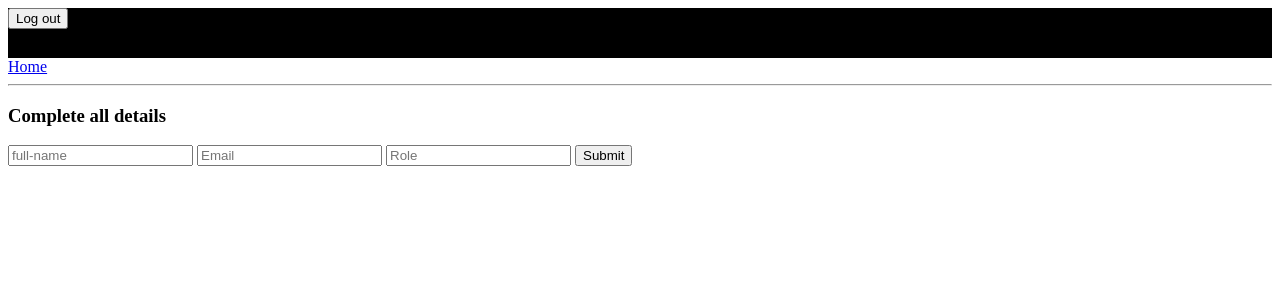
After one commit to Saniyaj21/StudentQ, a Django app: page /profile-details/ in a window 1280 px wide. The commit adds this page. Shown: the top 300 px of the page. Run offline with Django 4.2, Linux system fonts and the light colour scheme; a user stored in the database is signed in; data comes from the database, SQL or seed files in the repository; both versions use the stored data as it was after the commit.

Commit message:
user creation complete

```diff
--- a/Base/models.py
+++ b/Base/models.py
@@ -10,19 +10,22 @@ class Profile(models.Model):
     fullName = models.CharField(max_length = 200, null=True)
     email = models.EmailField(max_length =100, null=True)
 
-    TEACHER = 'teacher'
-    STUDENT = 'student'
-    OWNER = 'owner'
-    ROLE_CHOICES = [
-        (TEACHER, 'Teacher'),
-        (STUDENT, 'Student'),
-        (OWNER, 'Owner'),
-    ]
-    role = models.CharField(
-        max_length=10,
-        choices=ROLE_CHOICES,
-        default=STUDENT,
-    )
+    # TEACHER = 'teacher'
+    # STUDENT = 'student'
+    # OWNER = 'owner'
+    # ROLE_CHOICES = [
+    #     (TEACHER, 'Teacher'),
+    #     (STUDENT, 'Student'),
+    #     (OWNER, 'Owner'),
+    # ]
+    # role = models.CharField(
+    #     max_length=10,
+    #     choices=ROLE_CHOICES,
+    #     default=STUDENT,
+    # )
+
+    # role will be a chice on frontend all in lower case ex - teacher student owner
+    role = models.CharField(max_length= 50)
 
 
     def __str__(self):
@@ -33,18 +36,18 @@ class Profile(models.Model):
 class Student(models.Model):
 
     student_userid  = models.CharField(max_length=200)
-    institute = models.CharField(max_length=200)
+    institute = models.CharField(max_length=200, null=True)
 
 
 
 class Teacher(models.Model):
 
     teacher_userid  = models.CharField(max_length=200)
-    location = models.CharField(max_length=200)
+    location = models.CharField(max_length=200, null=True)
 
 
 
 class Owner(models.Model):
 
     mess_userid  = models.CharField(max_length=200)
-    mess_name = models.CharField(max_length=200)
+    mess_name = models.CharField(max_length=200, null=True)
--- a/Base/templates/home.html
+++ b/Base/templates/home.html
@@ -1,8 +1,8 @@
 {% extends 'main.html' %}
 
 {% block body %}
-  hi sani<hr />
-  {{ msg }}
+  Hello {{ user.username }} ==> {{ user.profile.role }}<hr />
+
   <hr />user id
   <br />
 
--- a/Base/templates/login.html
+++ b/Base/templates/login.html
@@ -4,7 +4,8 @@
   <h2>Login</h2>
   <form method="post">
     {% csrf_token %}
-    {{ form.as_p }}
+    <input type="text" name="username" />
+    <input type="password" name="password" />
     <button type="submit">Sign in</button>
   </form>
 {% endblock %}
--- a/Base/templates/main.html
+++ b/Base/templates/main.html
@@ -4,10 +4,33 @@
     <meta charset="UTF-8" />
     <meta http-equiv="X-UA-Compatible" content="IE=edge" />
     <meta name="viewport" content="width=device-width, initial-scale=1.0" />
-    <title>Document</title>
+    <title>StudentQ</title>
+    <link rel="shortcut icon" href="favicon.ico" type="image/x-icon" />
+
+    <style>
+      nav {
+        background-color: black;
+        height: 50px;
+        color: white;
+      }
+    </style>
   </head>
 
   <body>
+    <nav> {% if request.user.is_authenticated %}
+      <a href="{% url 'logout' %}"><button>Log out</button></a>
+      {% else %}
+      <a href="{% url 'login' %}"><button>Log in</button></a>
+      <a href="{% url 'register' %}"><button>register</button></a>
+
+      {% endif %}</nav>
+
+
+
+
+    <a href="{% url 'home' %}">Home</a>
+    <hr>
+
     {% block body %}
 
     {% endblock %}
--- /dev/null
+++ b/Base/templates/user_data.html
@@ -0,0 +1,17 @@
+<!-- taking data to complete all details -->
+
+{% extends 'main.html' %}
+
+{% block body %}
+  <h3>Complete all details</h3>
+
+  <form action="" method="POST">
+    {% csrf_token %}
+
+    <input type="text" name="full-name" placeholder="full-name" />
+    <input type="email" name="email" placeholder="Email" />
+    <input type="text" name="role" placeholder="Role" />
+
+    <button type="submit">Submit</button>
+  </form>
+{% endblock %}
--- a/Base/urls.py
+++ b/Base/urls.py
@@ -10,4 +10,7 @@ urlpatterns = [
     path('login/', views.loginPage, name='login'),
     path('logout/', views.logoutUser, name='logout'),
     path('register/', views.registerUser, name='register'),
+
+    path('profile-details/', views.profileDetails, name='profile-details'),
+    path('role-details/', views.roleDetails, name='role-details')
 ]
--- a/Base/views.py
+++ b/Base/views.py
@@ -12,7 +12,7 @@ from .models import Profile, Student, Teacher, Owner
 
 
 def loginPage(request):
-    page = 'login'
+
     if request.user.is_authenticated:
         return redirect('home')
     if request.method == "POST":
@@ -29,10 +29,10 @@ def loginPage(request):
             login(request, user)
             return redirect('home')
         else:
-            messages.error(request, 'Username or passward does not exxists')
+            messages.error(request, 'Username or passward does not exists')
 
-    context = {'page': page}
-    return render(request, 'login.html', context)
+
+    return render(request, 'login.html')
 
 
 
@@ -43,7 +43,7 @@ def logoutUser(request):
 
 
 def registerUser(request):
-    page = 'register'
+
     form = RegisterUserForm()
 
 
@@ -57,7 +57,7 @@ def registerUser(request):
             user.save()
             login(request, user)
             profile = Profile.objects.create(user=user)
-            return redirect('home')
+            return redirect('profile-details')
 
 
 
@@ -65,6 +65,7 @@ def registerUser(request):
             messages.error(request, 'Something error happend,Try again!')
 
     return render(request, 'register.html', {'form': form})
+
 
 def home(request):
     msg = "Message from backend"
@@ -78,5 +79,95 @@ def home(request):
 
 
 
+
+
     context = {'msg': msg, 'users':users,'profiles':profiles, 'teachers':teachers, 'students':students, 'messes':messes}
     return render(request, 'home.html', context )
+
+
+def profileDetails(request):
+    uId = request.user.id
+    user = User.objects.get(id = uId)
+    profile = Profile.objects.get(user = user)
+
+    # print(profile.user)
+
+    if request.method == "POST":
+        fullname = request.POST['full-name']
+        email =  request.POST['email'].lower()
+        role = request.POST['role'].lower()
+
+        # print(fullname,email,role)
+
+        profile.fullName = fullname
+        profile.email = email
+        profile.role = role
+
+        profile.save()
+
+        if role == "teacher":
+            Teacher.objects.create(teacher_userid = uId)
+        elif role == "student":
+            Student.objects.create(student_userid = uId)
+        elif role == "owner":
+            Owner.objects.create(mess_userid = uId)
+
+
+        return redirect("role-details")
+
+    return render(request, 'user_data.html')
+
+
+def roleDetails(request):
+    uId = request.user.id
+    user = User.objects.get(id = uId)
+    profile = Profile.objects.get(user = user)
+
+    page = 'student'
+
+    if profile.role == 'student':
+        page = 'student'
+
+        if request.method == "POST":
+            institute = request.POST['institute']
+
+            student = Student.objects.get(student_userid = uId)
+
+            student.institute = institute
+            student.save()
+            return redirect('home')
+
+
+    if profile.role == 'teacher':
+        page = 'teacher'
+
+        if request.method == "POST":
+            location = request.POST['location']
+
+            teacher = Teacher.objects.get(teacher_userid = uId)
+
+            teacher.location = location
+            teacher.save()
+            return redirect('home')
+
+    if profile.role == 'owner':
+        page = 'owner'
+        if request.method == "POST":
+            mess_name = request.POST['mess_name']
+
+            owner = Owner.objects.get(mess_userid = uId)
+
+            owner.mess_name = mess_name
+            owner.save()
+
+            return redirect('home')
+
+
+
+
+    context ={'page':page}
+
+
+
+
+    return render(request, 'role-details.html', context)
```
Also changed, not shown: Base/templates/role-details.html (added, +29 -0 lines), Base/migrations/0005_alter_profile_role.py (added), Base/migrations/0006_alter_owner_mess_name_alter_student_institute_and_more.py (added), db.sqlite3.
